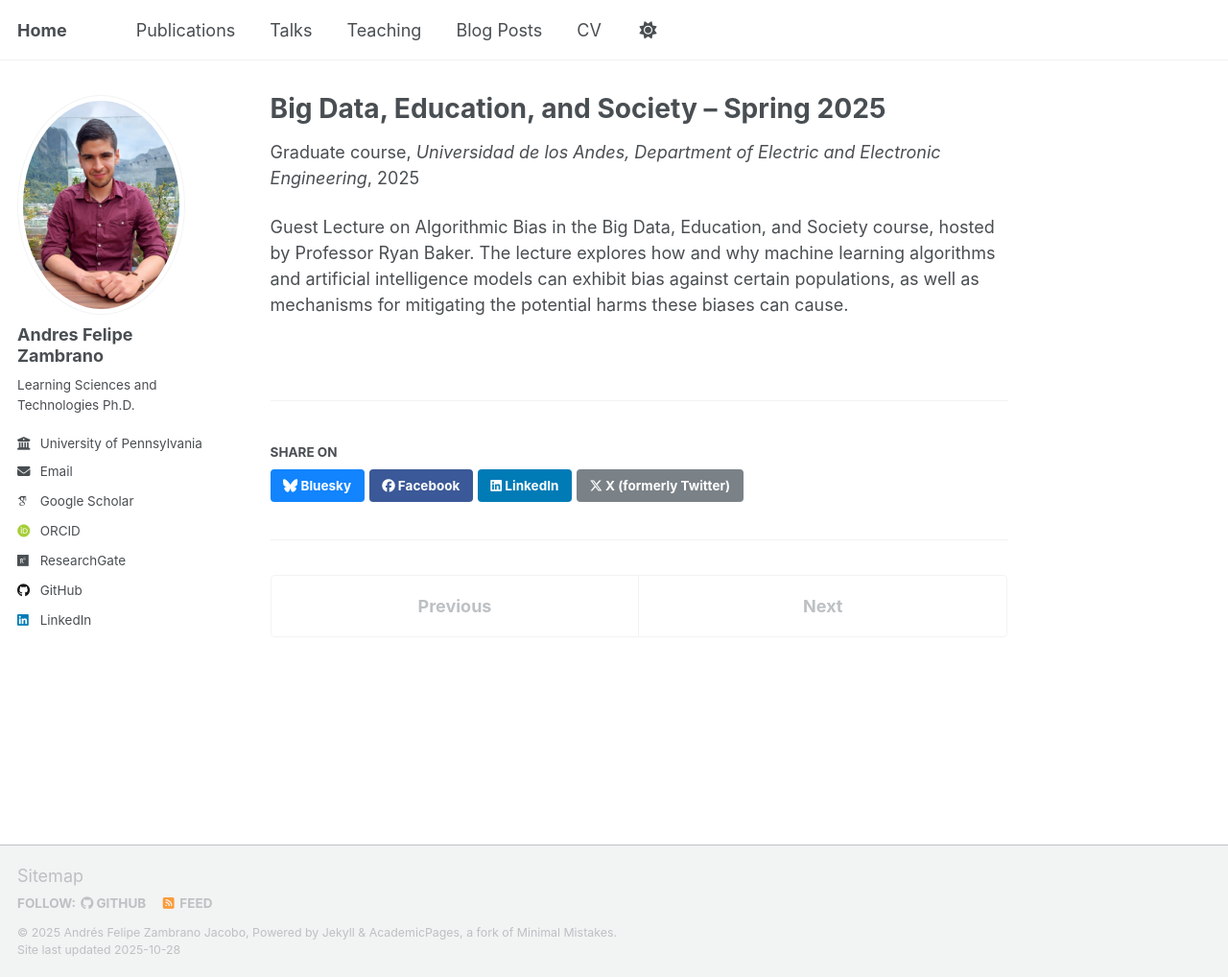
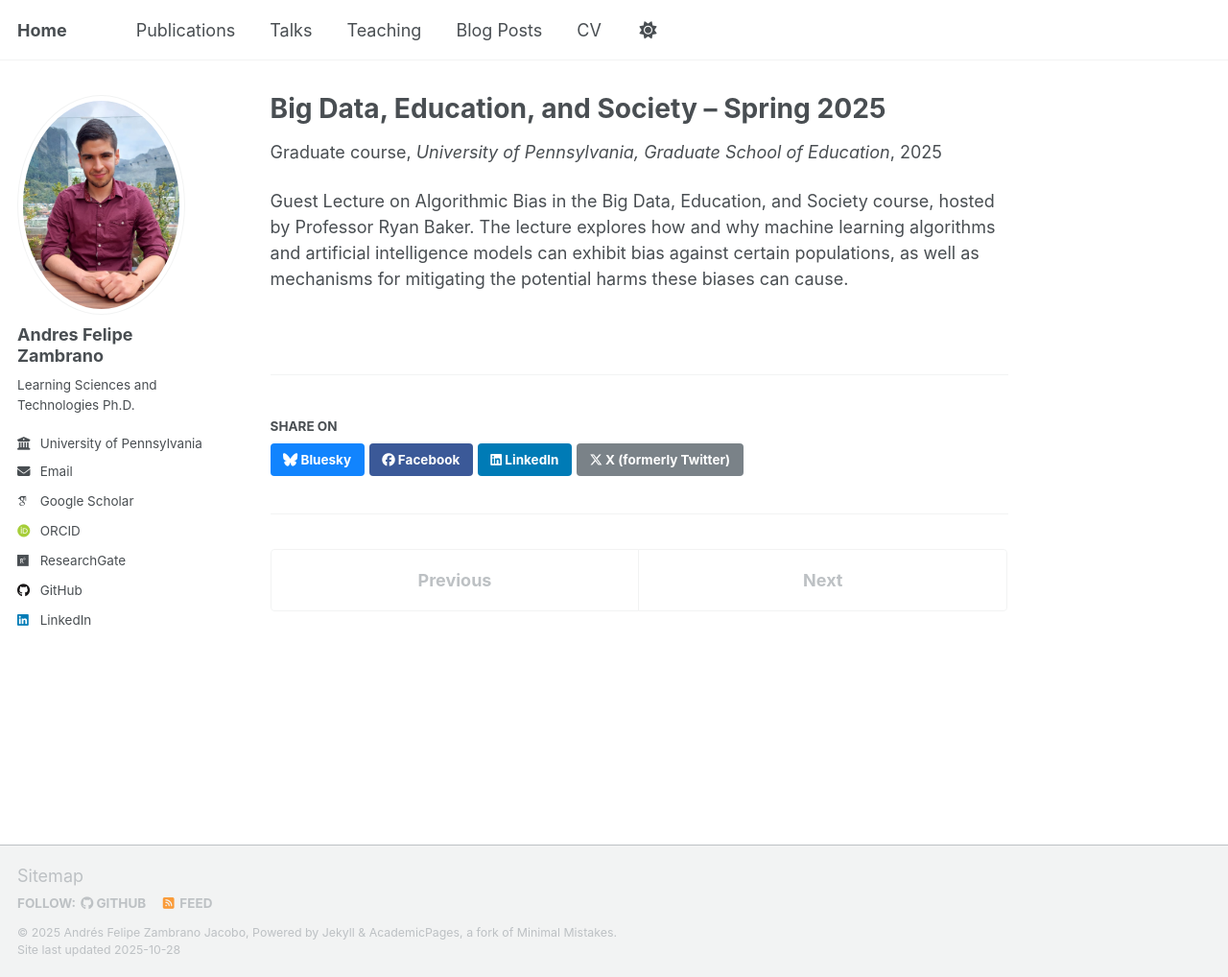
Before and after one commit to afzambrano/afzambrano.github.io, a Jekyll site: the page built from _teaching/2025-algorithmic-bias.md, in a window 1280 px wide and 1018 px high. Shown: the whole window at 96% size. Built offline with Jekyll 4.4.1, drawn with Linux system fonts in a browser that asks for light colours; some web fonts are replaced; a script that is not in the unit is left out.

Commit message:
Update 2025-algorithmic-bias.md

```diff
--- a/_teaching/2025-algorithmic-bias.md
+++ b/_teaching/2025-algorithmic-bias.md
@@ -3,7 +3,7 @@ title: "Big Data, Education, and Society -- Spring 2025"
 collection: teaching
 type: "Graduate course"
 permalink: /teaching/2025-algorithmic-bias
-venue: "Universidad de los Andes, Department of Electric and Electronic Engineering"
+venue: "University of Pennsylvania, Graduate School of Education"
 date: 2025-04-03
 location: "Philadelphia, Pennsylvania"
 ---
```
